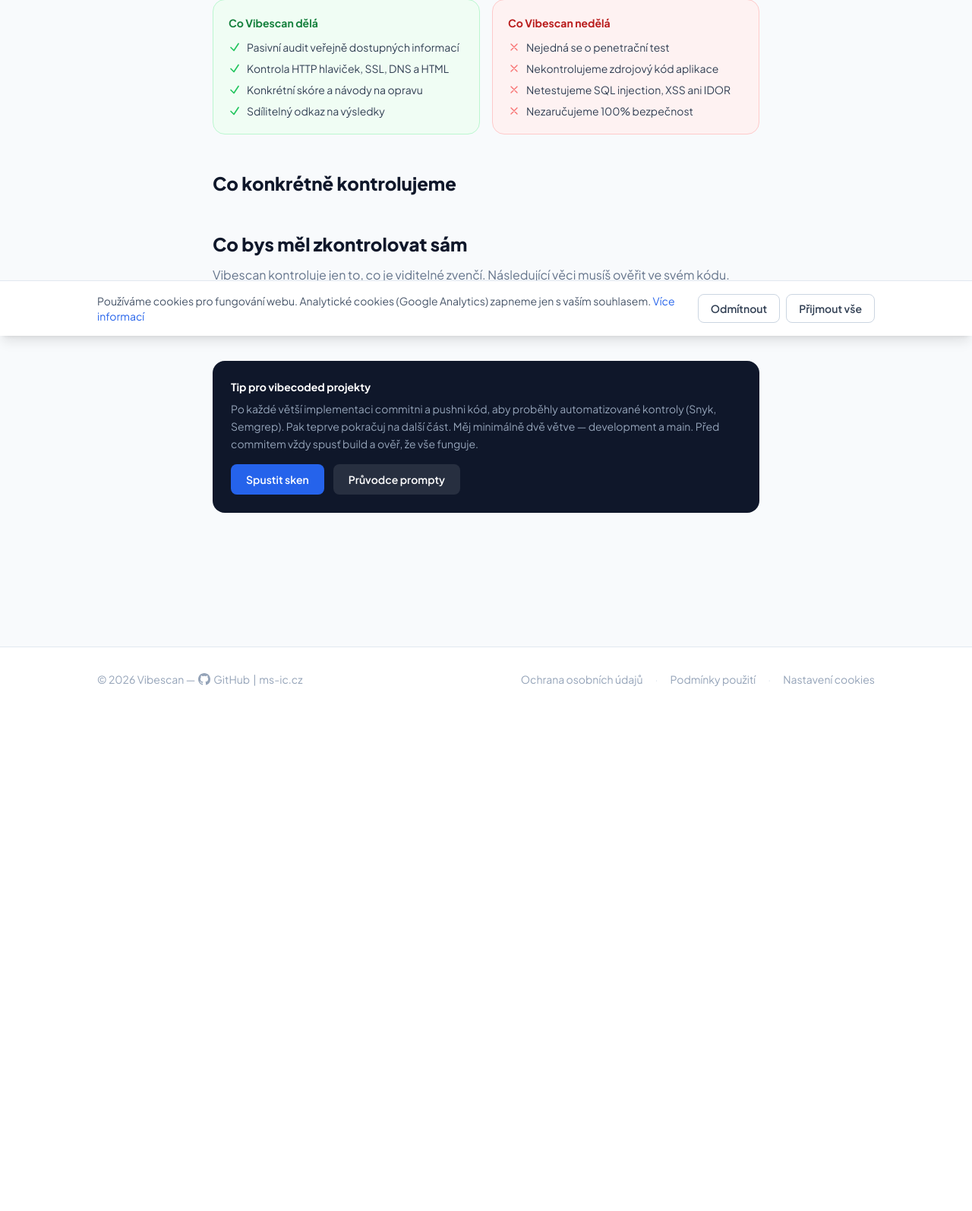
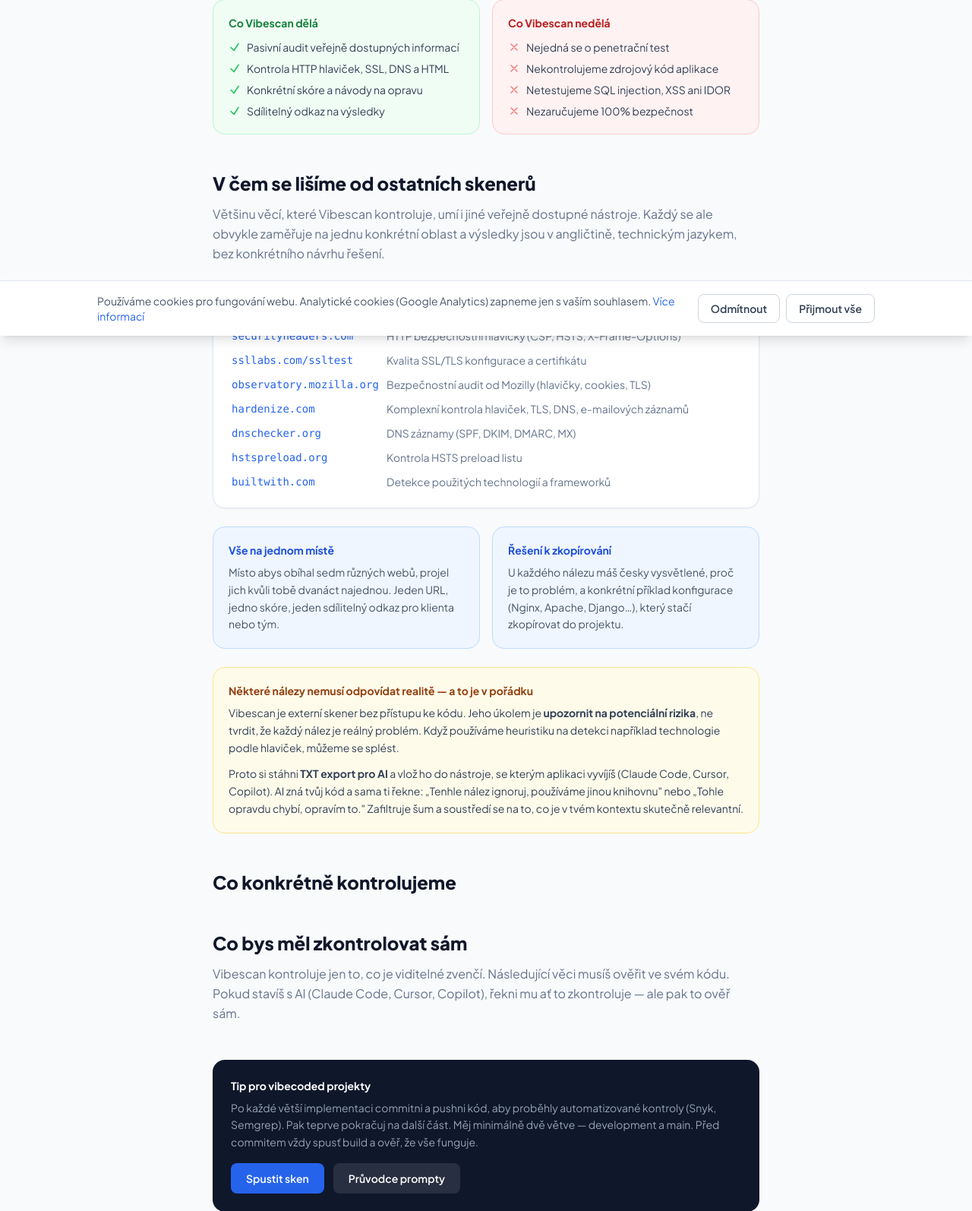
Before and after one commit to kalus-msic/vibescan, a Django app: template templates/pages/how_it_works.html in a window 1280 px wide. Shown: the part 358-1952 px from the top of the page at 76% size. Before the commit the page ends 1261 px from the top, so only its background shows below. Run offline with Django 5.2, Linux system fonts and the light colour scheme; the template is opened without the code that fills it, so the values that code supplies are empty; style sheets or scripts are compiled from the project's sources; parts of the project's set-up code (start-up, migrations or seed data) failed here and were passed over; some libraries are stand-ins or nearby versions.

Commit message:
feat(how-it-works): add positioning section vs. other public scanners
Lists specialized tools (securityheaders, SSL Labs, Mozilla Observatory,
Hardenize, etc.) and explains Vibescan's added value: all-in-one,
copy-paste solutions in Czech, and the TXT-export-to-AI workflow for
filtering false positives.

```diff
--- a/templates/pages/how_it_works.html
+++ b/templates/pages/how_it_works.html
@@ -59,6 +59,73 @@
           Nezaručujeme 100% bezpečnost
         </li>
       </ul>
+    </div>
+  </div>
+
+  <!-- V čem se lišíme od ostatních skenerů -->
+  <div class="mb-12">
+    <h2 class="text-2xl font-extrabold mb-3">V čem se lišíme od ostatních skenerů</h2>
+    <p class="text-slate-500 leading-relaxed mb-6">
+      Většinu věcí, které Vibescan kontroluje, umí i jiné veřejně dostupné nástroje. Každý se ale obvykle zaměřuje na jednu konkrétní oblast a výsledky jsou v angličtině, technickým jazykem, bez konkrétního návrhu řešení.
+    </p>
+
+    <div class="bg-white border border-slate-200 rounded-2xl p-6 mb-6 shadow-sm">
+      <div class="font-bold text-sm text-slate-900 mb-4">Specializované nástroje, které děláme podobně</div>
+      <ul class="space-y-3 text-sm">
+        <li class="flex flex-col sm:flex-row sm:gap-3">
+          <a href="https://securityheaders.com" target="_blank" rel="noopener noreferrer" class="font-mono text-blue-600 hover:underline flex-shrink-0 sm:w-48">securityheaders.com</a>
+          <span class="text-slate-500">HTTP bezpečnostní hlavičky (CSP, HSTS, X-Frame-Options)</span>
+        </li>
+        <li class="flex flex-col sm:flex-row sm:gap-3">
+          <a href="https://www.ssllabs.com/ssltest/" target="_blank" rel="noopener noreferrer" class="font-mono text-blue-600 hover:underline flex-shrink-0 sm:w-48">ssllabs.com/ssltest</a>
+          <span class="text-slate-500">Kvalita SSL/TLS konfigurace a certifikátu</span>
+        </li>
+        <li class="flex flex-col sm:flex-row sm:gap-3">
+          <a href="https://observatory.mozilla.org" target="_blank" rel="noopener noreferrer" class="font-mono text-blue-600 hover:underline flex-shrink-0 sm:w-48">observatory.mozilla.org</a>
+          <span class="text-slate-500">Bezpečnostní audit od Mozilly (hlavičky, cookies, TLS)</span>
+        </li>
+        <li class="flex flex-col sm:flex-row sm:gap-3">
+          <a href="https://www.hardenize.com" target="_blank" rel="noopener noreferrer" class="font-mono text-blue-600 hover:underline flex-shrink-0 sm:w-48">hardenize.com</a>
+          <span class="text-slate-500">Komplexní kontrola hlaviček, TLS, DNS, e-mailových záznamů</span>
+        </li>
+        <li class="flex flex-col sm:flex-row sm:gap-3">
+          <a href="https://dnschecker.org" target="_blank" rel="noopener noreferrer" class="font-mono text-blue-600 hover:underline flex-shrink-0 sm:w-48">dnschecker.org</a>
+          <span class="text-slate-500">DNS záznamy (SPF, DKIM, DMARC, MX)</span>
+        </li>
+        <li class="flex flex-col sm:flex-row sm:gap-3">
+          <a href="https://hstspreload.org" target="_blank" rel="noopener noreferrer" class="font-mono text-blue-600 hover:underline flex-shrink-0 sm:w-48">hstspreload.org</a>
+          <span class="text-slate-500">Kontrola HSTS preload listu</span>
+        </li>
+        <li class="flex flex-col sm:flex-row sm:gap-3">
+          <a href="https://builtwith.com" target="_blank" rel="noopener noreferrer" class="font-mono text-blue-600 hover:underline flex-shrink-0 sm:w-48">builtwith.com</a>
+          <span class="text-slate-500">Detekce použitých technologií a frameworků</span>
+        </li>
+      </ul>
+    </div>
+
+    <div class="grid md:grid-cols-2 gap-4 mb-6">
+      <div class="bg-blue-50 border border-blue-200 rounded-2xl p-5">
+        <div class="font-bold text-sm text-blue-700 mb-2">Vše na jednom místě</div>
+        <p class="text-sm text-slate-600 leading-relaxed">
+          Místo abys obíhal sedm různých webů, projel jich kvůli tobě dvanáct najednou. Jeden URL, jedno skóre, jeden sdílitelný odkaz pro klienta nebo tým.
+        </p>
+      </div>
+      <div class="bg-blue-50 border border-blue-200 rounded-2xl p-5">
+        <div class="font-bold text-sm text-blue-700 mb-2">Řešení k zkopírování</div>
+        <p class="text-sm text-slate-600 leading-relaxed">
+          U každého nálezu máš česky vysvětlené, proč je to problém, a konkrétní příklad konfigurace (Nginx, Apache, Django…), který stačí zkopírovat do projektu.
+        </p>
+      </div>
+    </div>
+
+    <div class="bg-amber-50 border border-amber-200 rounded-2xl p-5">
+      <div class="font-bold text-sm text-amber-800 mb-2">Některé nálezy nemusí odpovídat realitě — a to je v pořádku</div>
+      <p class="text-sm text-slate-700 leading-relaxed mb-3">
+        Vibescan je externí skener bez přístupu ke kódu. Jeho úkolem je <strong>upozornit na potenciální rizika</strong>, ne tvrdit, že každý nález je reálný problém. Když používáme heuristiku na detekci například technologie podle hlaviček, můžeme se splést.
+      </p>
+      <p class="text-sm text-slate-700 leading-relaxed">
+        Proto si stáhni <strong>TXT export pro AI</strong> a vlož ho do nástroje, se kterým aplikaci vyvíjíš (Claude Code, Cursor, Copilot). AI zná tvůj kód a sama ti řekne: „Tenhle nález ignoruj, používáme jinou knihovnu" nebo „Tohle opravdu chybí, opravím to." Zafiltruje šum a soustředí se na to, co je v tvém kontextu skutečně relevantní.
+      </p>
     </div>
   </div>
 
```
